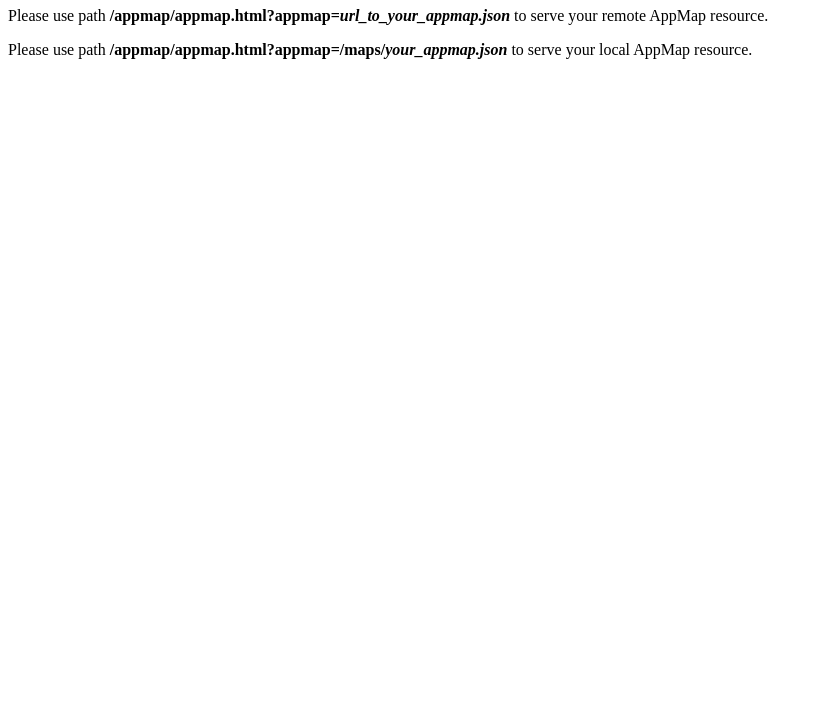
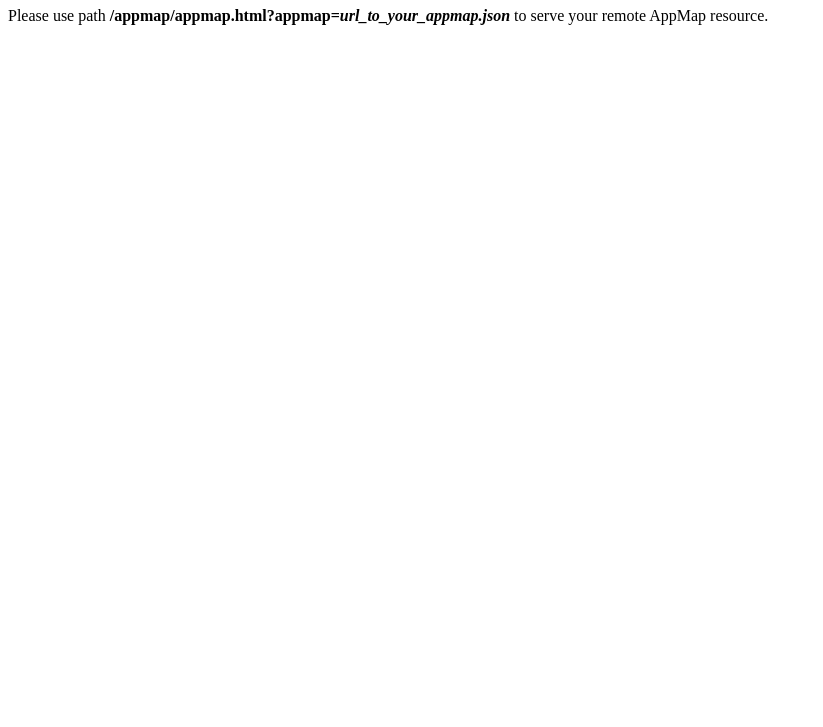
Before and after one commit to vondacho/appmap-viewer, a website: page src/index.html in a window 1280 px wide. Shown: the part 73-800 px from the top of the page, without its empty margins (0-823 px from the left). Drawn offline with Linux system fonts and the light colour scheme.

Commit message:
refined homepage

```diff
--- a/src/index.html
+++ b/src/index.html
@@ -6,6 +6,5 @@
 <body>
 <h1>AppMap viewer</h1>
 <p>Please use path <b>/appmap/appmap.html?appmap=<i>url_to_your_appmap.json</i></b> to serve your remote AppMap resource.</p>
-<p>Please use path <b>/appmap/appmap.html?appmap=/maps/<i>your_appmap.json</i></b> to serve your local AppMap resource.</p>
 </body>
 </html>
```
